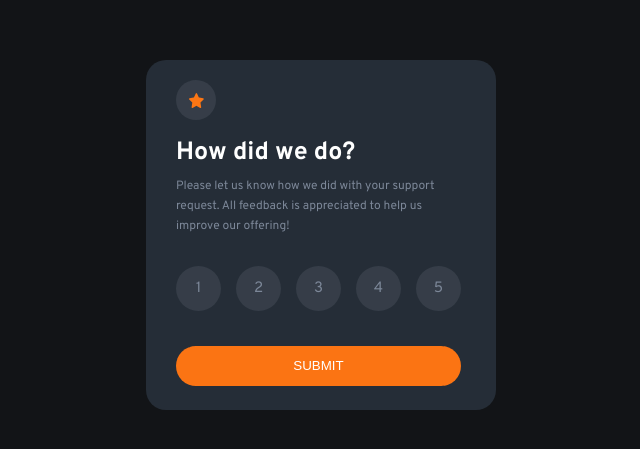
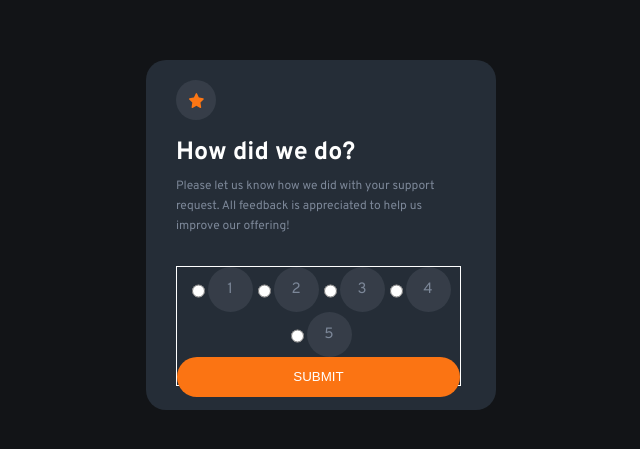
Before and after one commit to HelcioAnicio/Rating_feedback, a plain HTML site: page public/index.html in a window 1280 px wide. Shown: the part 165-614 px from the top of the page, without its empty margins (319-959 px from the left). Drawn offline with Linux system fonts and the light colour scheme.

Commit message:
Change HTML where was the buttons and LI, now it's with a form and inputs and labels. Already styling too.

```diff
--- a/public/index.html
+++ b/public/index.html
@@ -1,4 +1,4 @@
-<!DOCTYPE html>
+<!DO disabledCTYPE html>
 <html lang="en">
 <head>
     <meta charset="UTF-8">
@@ -17,16 +17,45 @@
         </picture>
         <h1 class="title">How did we do?</h1>
         <p class="text">Please let us know how we did with your support request. All feedback is appreciated to help us improve our offering!</p>
-        <div class="div_feedback ">
+        <form>
+            <input type="radio" name="nota" id="1" value="">
+            <label for="1">
+              <div class="circle"> 1 </div>
+            </label>
+
+            <input type="radio" name="nota" id="2" value="">
+            <label for="2">
+              <div class="circle"> 2 </div>
+            </label>
+
+            <input type="radio" name="nota" id="3" value="">
+            <label for="3">
+              <div class="circle"> 3 </div>
+            </label>
+
+            <input type="radio" name="nota" id="4" value="">
+            <label for="4">
+              <div class="circle"> 4 </div>
+            </label>
+
+            <input type="radio" name="nota" id="5" value="">
+            <label for="5">
+              <div class="circle"> 5 </div>
+            </label>
+            <button class="send" title="submit">SUBMIT</button>
+
+          </form>
+        <!-- <div class="div_feedback ">
             <ol class="box_numbers">
-                <li> <button class="rating">1</button> </li>
+
+                <li> <button class="rating">1</button></li>
                 <li> <button class="rating">2</button> </li>
                 <li> <button class="rating">3</button> </li>
                 <li> <button class="rating">4</button> </li>
                 <li> <button class="rating">5</button> </li>
             </ol>
             <button class="send" title="submit">SUBMIT</button>
-        </div>
+        </div> -->
     </main>
 </body>
 </html>
--- a/public/style.css
+++ b/public/style.css
@@ -55,34 +55,28 @@ img {
     width: 285px;
 }
 
-.div_feedback {
-    /* border: 1px solid gold; */
+form {
+    border: 1px solid white;
     margin-top: 30px;
     width: 285px;
     height: 120px;
     box-sizing: border-box;
     display: flex;
     justify-content: center;
-    align-content:space-between;
+    align-content:space-around;
     flex-wrap: wrap;
 }
 
-.box_numbers  {
-    /* border: 1px solid gray; */
-    display: flex;
-    width: 285px;
-    height: 50px;
-    justify-content: space-between;
-    margin: 0;
-    padding: 0;
+input[type="radio"] {
+    /* visibility: hidden; */
 }
 
-li {
-    list-style: none;
+
+label {
+    cursor: pointer;
 }
 
-.rating {
-    /* border: 1px solid pink; */
+label .circle {
     border-radius: 100%;
     font: 400 15px 'Overpass', sans-serif;
     color: hsl(216, 12%, 54%);
@@ -93,7 +87,23 @@ li {
     display: flex;
     justify-content: center;
     align-items: center;
-    border: none;
+
+}
+
+label .circle:hover {
+    border: 1px solid hsla(216, 12%, 54%, 0.549);
+    background-color:hsl(217, 12%, 63%);
+    color:hsl(213, 19%, 18%);
+    border: 1px solid hsla(216, 12%, 54%, 0.549);
+}
+
+input:checked+label .circle {
+    background-color: hsl(25, 97%, 53%);
+    color: white;
+    cursor: pointer;
+    transition: 300ms;
+
+
 }
 
 .send {
@@ -104,20 +114,6 @@ li {
     border-radius: 30px;
     width: 285px;
     height: 40px;
-}
-
-.rating:hover {
-    border: 1px solid hsla(216, 12%, 54%, 0.549);
-    background-color: hsl(25, 97%, 53%);
-    color: white;
-    cursor: pointer;
-    transition: 300ms;
-}
-
-.rating:focus {
-    background-color:hsl(217, 12%, 63%);
-    color:hsl(213, 19%, 18%);
-    border: 1px solid hsla(216, 12%, 54%, 0.549);
 }
 
 .send:hover {
```
